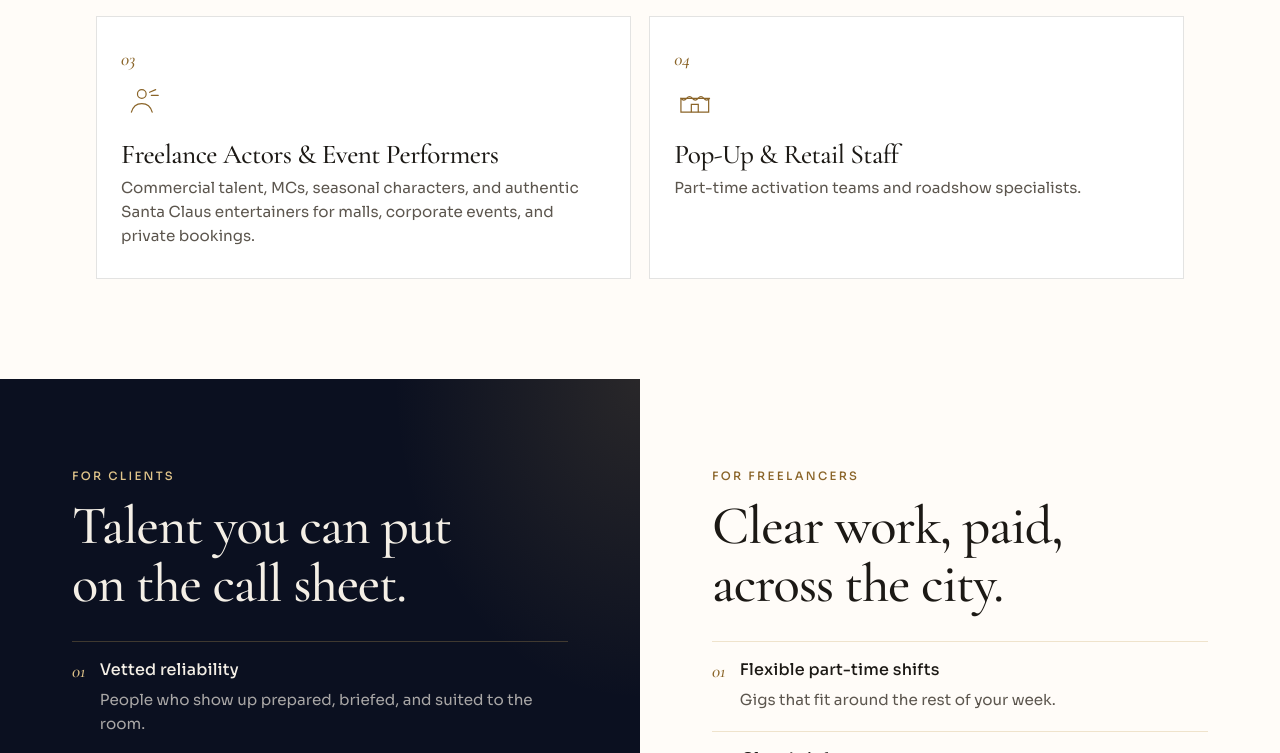
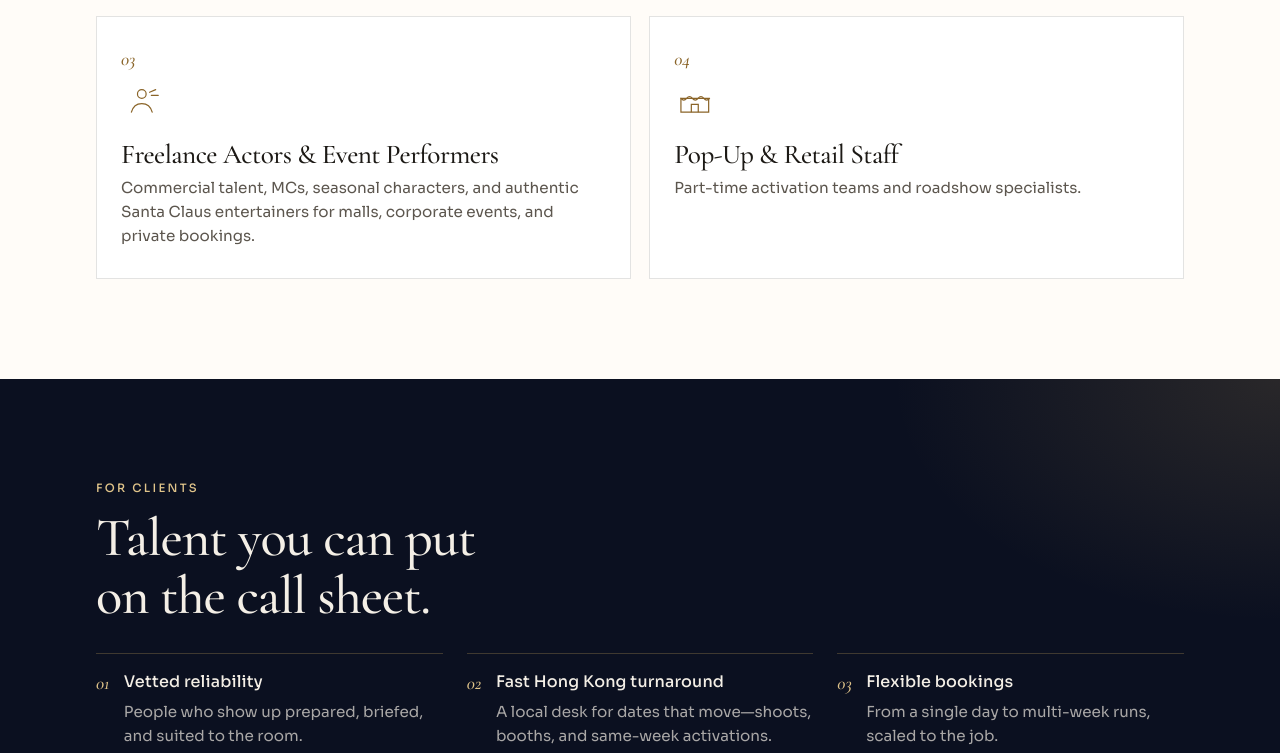
Before and after one commit to bircandemir4-cpu/ingenious-hk, a plain HTML site: page index.html in a window 1280 px wide. Shown: the part 2047-2800 px from the top of the page. Drawn offline with nearby package versions, Linux system fonts and the light colour scheme.

Commit message:
Remove the For Freelancers section
Keep the client block as one section, and leave the freelancer application form in place.

Co-authored-by: bircandemir4-cpu <bircandemir4-cpu@users.noreply.github.com>

```diff
--- a/css/styles.css
+++ b/css/styles.css
@@ -400,8 +400,7 @@ ul {
   text-transform: uppercase;
 }
 
-.section h2,
-.split-inner h2 {
+.section h2 {
   font-size: clamp(2.15rem, 5vw, 3.4rem);
   line-height: 1.05;
   max-width: 16ch;
@@ -489,39 +488,24 @@ ul {
   line-height: 1.15;
 }
 
-.split {
-  display: grid;
-}
-
-.split-panel {
-  padding: 4.25rem 0;
-}
-
-.split-panel-dark {
+.section-clients {
   background:
-    radial-gradient(ellipse 70% 80% at 100% 0%, rgba(198, 161, 91, 0.16), transparent 55%),
+    radial-gradient(ellipse 55% 80% at 100% 0%, rgba(198, 161, 91, 0.16), transparent 55%),
     var(--ink);
   color: #f4efe6;
 }
 
-.split-panel-dark .eyebrow,
-.split-panel-dark .point-list span {
+.section-clients .eyebrow,
+.section-clients .point-list span {
   color: var(--gold-bright);
 }
 
-.split-panel-dark .point-list p {
+.section-clients .point-list p {
   color: rgba(244, 239, 230, 0.68);
 }
 
-.split-panel-light {
-  background: var(--paper);
-  color: var(--text);
-}
-
-.split-inner {
-  max-width: 36rem;
-  margin: 0 auto;
-  padding: 0 1.25rem;
+.section-clients .point-list {
+  max-width: 40rem;
 }
 
 .point-list {
@@ -813,8 +797,7 @@ ul {
   transform: none;
 }
 
-section[id],
-.split-panel[id] {
+section[id] {
   scroll-margin-top: 5rem;
 }
 
@@ -924,16 +907,10 @@ section[id],
     }
   }
 
-  .split {
-    grid-template-columns: 1fr 1fr;
-  }
-
-  .split-panel {
-    padding: 5.5rem 0;
-  }
-
-  .split-inner {
-    padding: 0 2.5rem;
+  .section-clients .point-list {
+    max-width: none;
+    grid-template-columns: repeat(3, 1fr);
+    gap: 1.5rem;
   }
 
   .about-points {
--- a/index.html
+++ b/index.html
@@ -34,7 +34,6 @@
           <li><a href="#about">About</a></li>
           <li><a href="#talent">Talent Categories</a></li>
           <li><a href="#clients">For Clients</a></li>
-          <li><a href="#freelancers">For Freelancers</a></li>
           <li><a href="#contact">Contact</a></li>
         </ul>
       </nav>
@@ -136,11 +135,10 @@
       </div>
     </section>
 
-    <section class="split" aria-label="For clients and freelancers">
-      <div class="split-panel split-panel-dark" id="clients">
-        <div class="split-inner reveal">
+    <section class="section section-clients" id="clients" aria-labelledby="clients-title">
+      <div class="wrap reveal">
         <p class="eyebrow">For Clients</p>
-          <h2>Talent you can put on the call sheet.</h2>
+        <h2 id="clients-title">Talent you can put on the call sheet.</h2>
         <ul class="point-list">
           <li>
             <span>01</span>
@@ -165,37 +163,6 @@
           </li>
         </ul>
         <a class="btn btn-primary" href="#contact" data-tab="client">Hire Talent</a>
-        </div>
-      </div>
-      <div class="split-panel split-panel-light" id="freelancers">
-        <div class="split-inner reveal">
-          <p class="eyebrow">For Freelancers</p>
-          <h2>Clear work, paid, across the city.</h2>
-          <ul class="point-list">
-            <li>
-              <span>01</span>
-              <div>
-                <strong>Flexible part-time shifts</strong>
-                <p>Gigs that fit around the rest of your week.</p>
-              </div>
-            </li>
-            <li>
-              <span>02</span>
-              <div>
-                <strong>Clear briefs</strong>
-                <p>You know the role, the call time, and what “done” looks like.</p>
-              </div>
-            </li>
-            <li>
-              <span>03</span>
-              <div>
-                <strong>Paid gigs across HK</strong>
-                <p>Productions, exhibitions, performances, and retail activations.</p>
-              </div>
-            </li>
-          </ul>
-          <a class="btn btn-solid" href="#contact" data-tab="freelancer">Apply as Freelancer</a>
-        </div>
       </div>
     </section>
 
--- a/js/main.js
+++ b/js/main.js
@@ -43,7 +43,7 @@
     if (window.innerWidth >= 960) setMenu(false);
   });
 
-  var sections = document.querySelectorAll("main section[id], .split-panel[id]");
+  var sections = document.querySelectorAll("main section[id]");
   function markCurrent() {
     var current = "";
     sections.forEach(function (section) {
```
Lines whose indentation alone changed are shown as unchanged.
